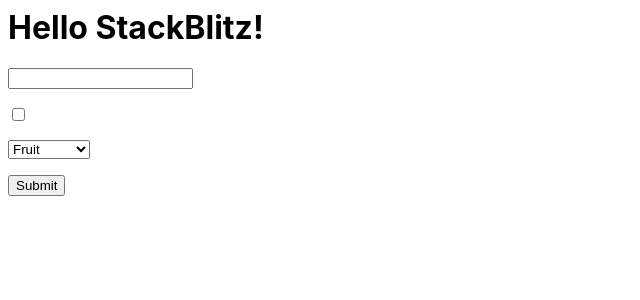
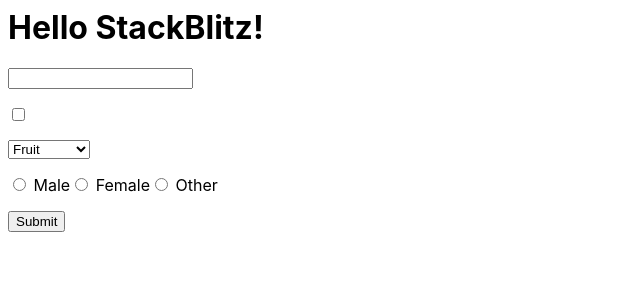
Before and after one commit to ishrar776/react-n3rs8h, a React (Create React App) app: page / in a window 1280 px wide. Shown: the top 300 px of the page, without its empty margins (0-640 px from the left). Built offline with nearby package versions, Linux system fonts and the light colour scheme.

Commit message:
1 file modified

```diff
--- a/src/App.js
+++ b/src/App.js
@@ -3,10 +3,12 @@
 export default function App() {
   const [chkBox, setChkBox] = useState(false);
   const [value, setValue] = useState('fruit');
+  const [radioValue, setradioValue] = useState('Male');
   const [values, setValues] = useState({
     message: '',
     chktest: chkBox,
     drptxt: value,
+    rdotxt: radioValue,
   });
   const [isSubmit, setIsSubmit] = useState(false);
   const handleChanges = (e) => {
@@ -22,6 +24,12 @@
   };
   const handleChange2 = (e) => {
     setValue(e.target.value);
+    const name = e.target.name;
+    const value = e.target.value;
+    setValues({ ...values, [name]: value });
+  };
+  const handleChange3 = (e) => {
+    setradioValue(e.target.value);
     const name = e.target.name;
     const value = e.target.value;
     setValues({ ...values, [name]: value });
@@ -85,6 +93,29 @@
           ))}
         </select>
       </p>
+      <p onChange={handleChange3}>
+        <input
+          type="radio"
+          value={values.rdotxt}
+          name="rdotxt"
+          onClick={() => setradioValue('Male')}
+        />{' '}
+        Male
+        <input
+          type="radio"
+          value={values.rdotxt}
+          name="rdotxt"
+          onClick={() => setradioValue('Female')}
+        />{' '}
+        Female
+        <input
+          type="radio"
+          value={values.rdotxt}
+          name="rdotxt"
+          onClick={() => setradioValue('Other')}
+        />{' '}
+        Other
+      </p>
       <p>
         <input type="submit" />
       </p>
```
